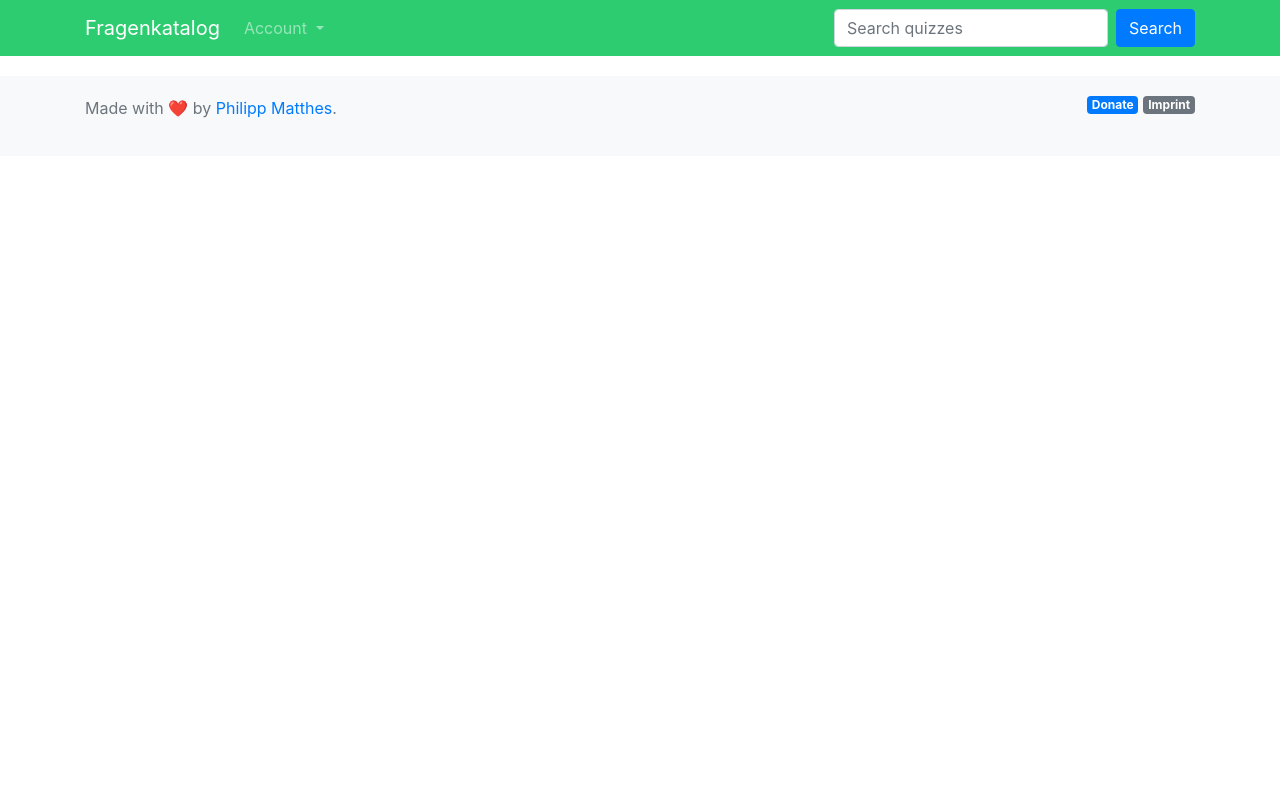
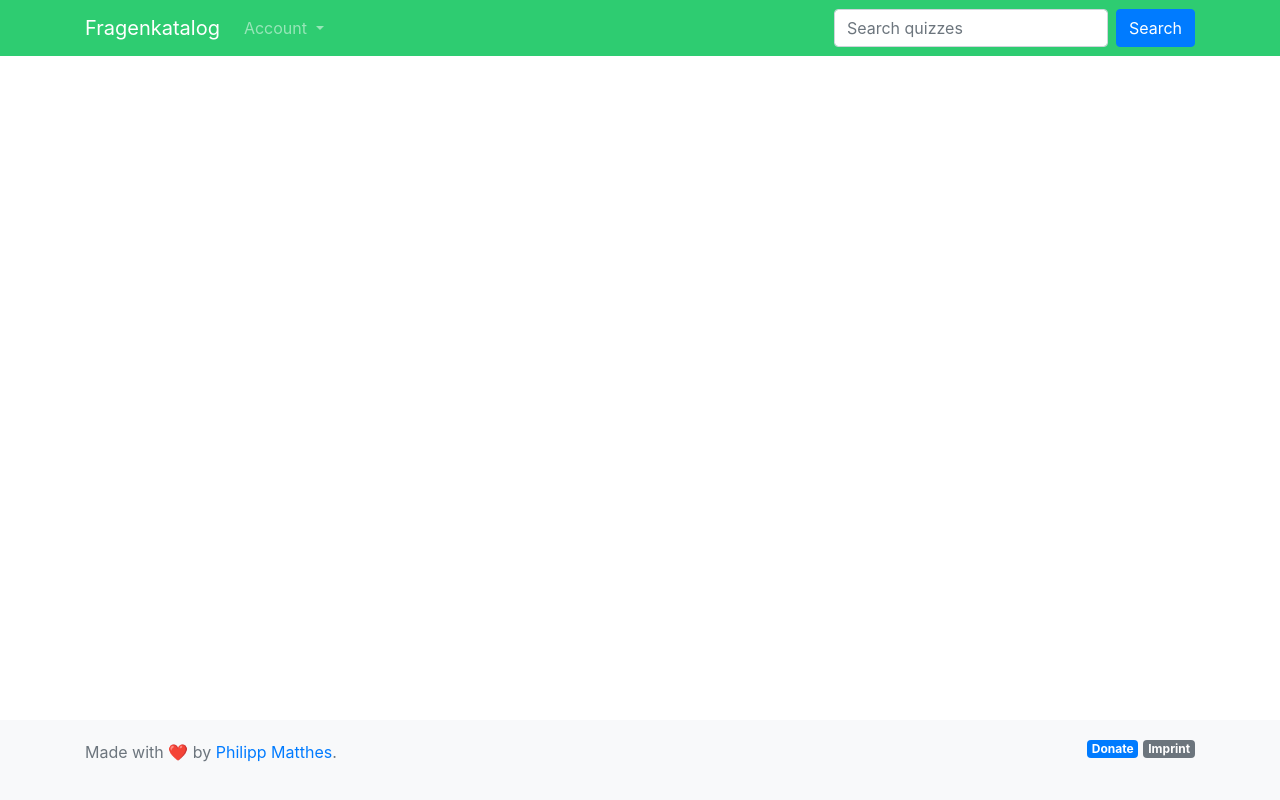
Before and after one commit to fragenautomat/fragenkatalog, a Django app: page / in a window 1280 px wide. Run offline with Django 3.2, Linux system fonts and the light colour scheme; data that the repository does not hold is empty; some libraries are stand-ins or nearby versions.

Commit message:
Make footer stick to bottom

```diff
--- a/fragenkatalog/static/css/fragenkatalog.css
+++ b/fragenkatalog/static/css/fragenkatalog.css
@@ -30,3 +30,18 @@
     padding-right: 2px;
     border-radius: 5px;
 }
+
+html {
+  position: relative;
+  min-height: 100%;
+}
+
+body {
+  margin-bottom: 100px;
+}
+
+.footer {
+  position: absolute;
+  bottom: 0;
+  width: 100%;
+}
```
